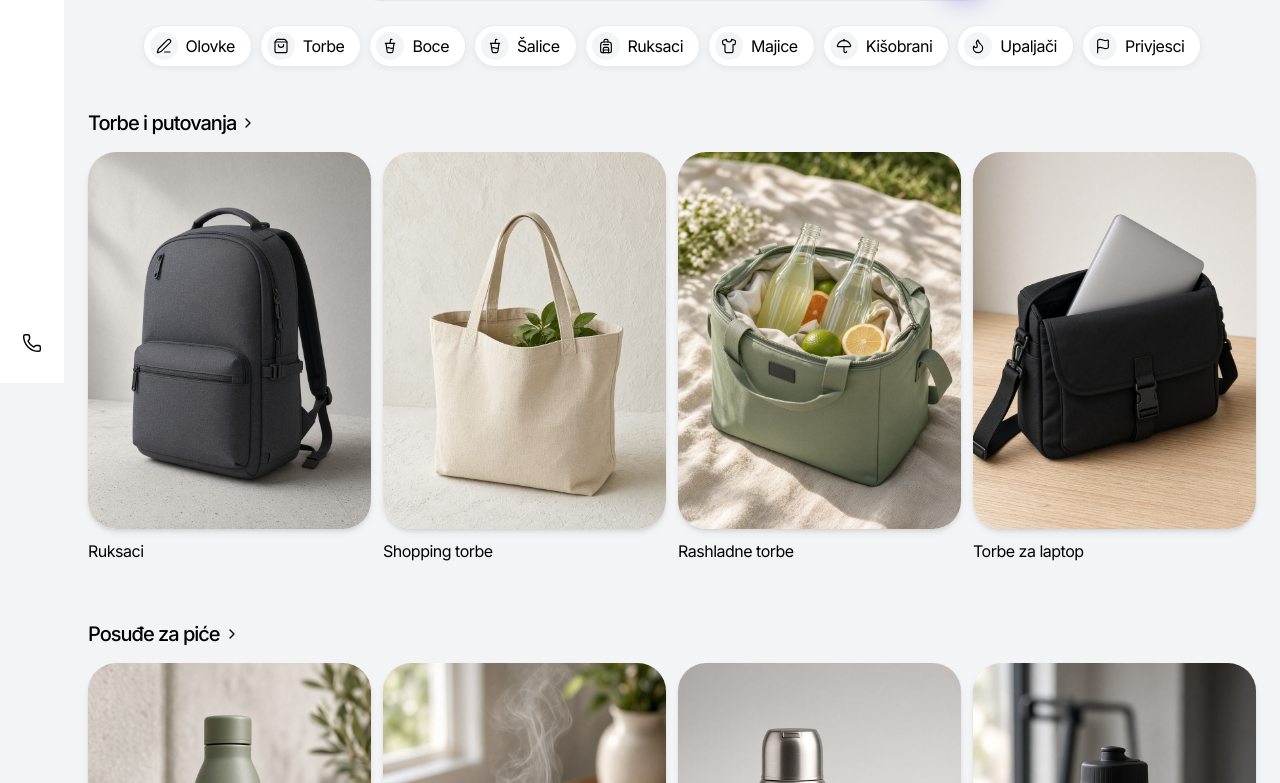
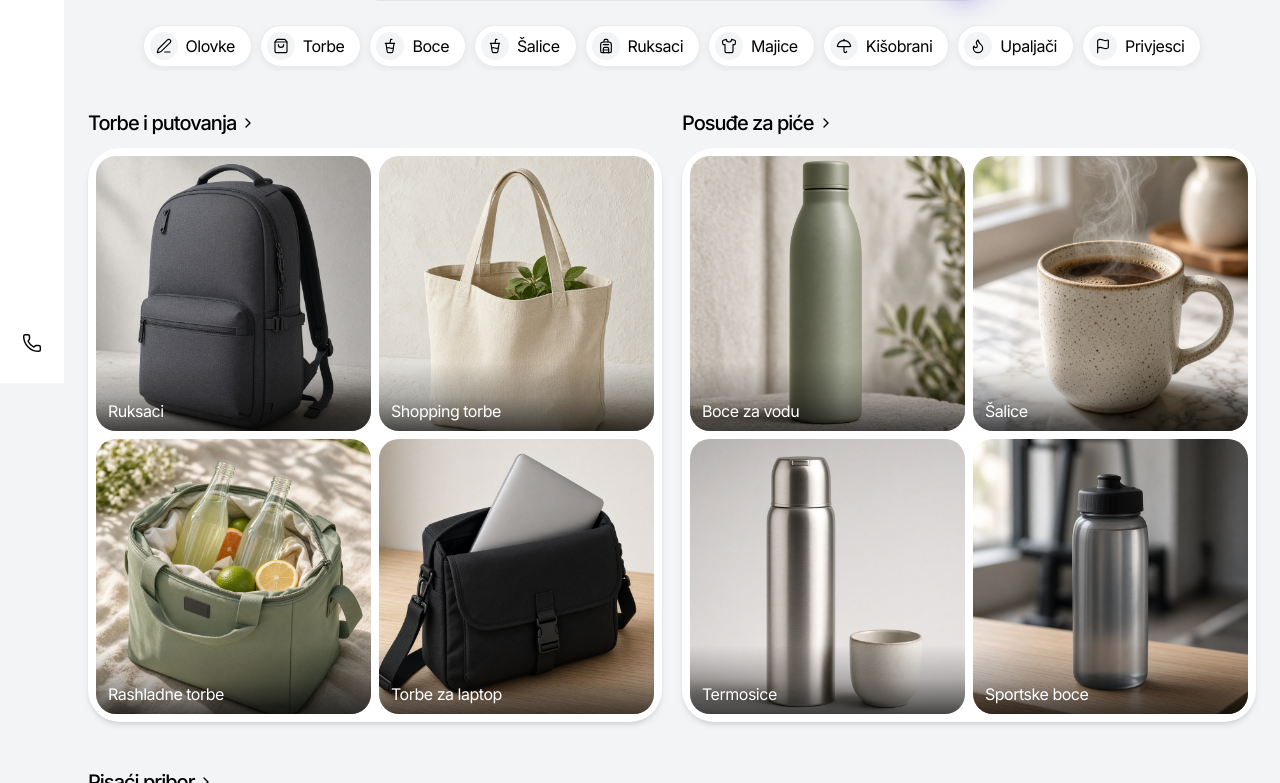
Before and after one commit to danic999/laser-prototype, a Next.js app: page / in a window 1280 px wide. Shown: the part 417-1200 px from the top of the page. Built offline with nearby package versions, Linux system fonts and the light colour scheme.

Commit message:
Group each homepage category into one square of four subcategories.
Torbe, posuđe and pisaći pribor now sit in a large rounded block with a two-by-two of smaller category photos, matching the shop.app section.

Co-authored-by: marinkosevo94 <marinkosevo94@gmail.com>

```diff
--- a/src/app/page.tsx
+++ b/src/app/page.tsx
@@ -60,29 +60,28 @@ export default function HomePage() {
         </ul>
       </section>
 
+      <div className="mx-auto grid max-w-[1200px] gap-x-5 gap-y-12 px-4 pb-16 lg:grid-cols-2">
         {homeBands.map((band) => (
-        <section key={band.name} className="mx-auto max-w-[1200px] px-4 pb-14">
+          <section key={band.name}>
             <Link href={band.href} className={sectionTitle}>
               {band.name}
               <ChevronRight className="size-4" />
             </Link>
-          <div className="mt-4 flex gap-3 overflow-x-auto pb-1 snap-x [scrollbar-width:none] md:grid md:grid-cols-4 md:overflow-visible">
+            <div className={`mt-3 grid aspect-square grid-cols-2 grid-rows-2 gap-2 rounded-[32px] bg-white p-2 ${cardShadow}`}>
               {band.tiles.map((tile) => (
                 <Link
                   key={tile.name}
                   href={tile.href}
-                className="group w-[68vw] shrink-0 snap-start sm:w-[240px] md:w-auto"
+                  className="group relative block h-full min-h-0 overflow-hidden rounded-[20px] bg-canvas"
                 >
-                <span className={`relative block aspect-[3/4] overflow-hidden rounded-[28px] bg-white ${cardShadow}`}>
                   <Image
                     src={tile.image}
                     alt={tile.alt}
                     fill
-                    sizes="(min-width: 768px) 280px, 68vw"
+                    sizes="(min-width: 1024px) 280px, 45vw"
                     className="object-cover transition-transform duration-500 group-hover:scale-[1.03]"
                   />
-                </span>
-                <span className="mt-3 block text-[16px] leading-[1.3] tracking-[-0.031em] text-black">
+                  <span className="absolute inset-x-0 bottom-0 bg-gradient-to-t from-black/70 via-black/25 to-transparent px-3 pt-10 pb-2.5 text-[15px] leading-[1.2] tracking-[-0.03em] text-white sm:text-[16px]">
                     {tile.name}
                   </span>
                 </Link>
@@ -90,6 +89,7 @@ export default function HomePage() {
             </div>
           </section>
         ))}
+      </div>
 
       <section id="paketi" className="mx-auto max-w-[1200px] px-4 pb-16">
         <Link href="/#paketi" className={sectionTitle}>
```
Lines whose indentation alone changed are shown as unchanged.
